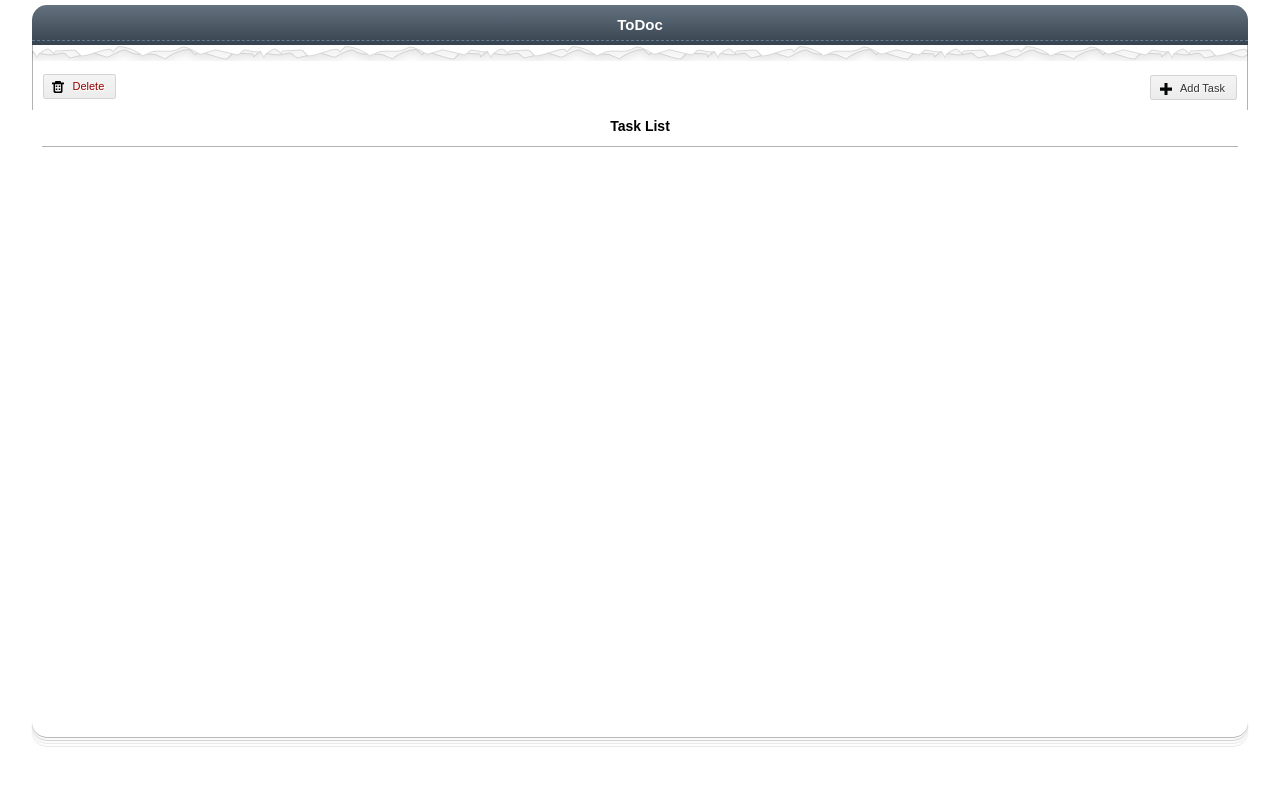
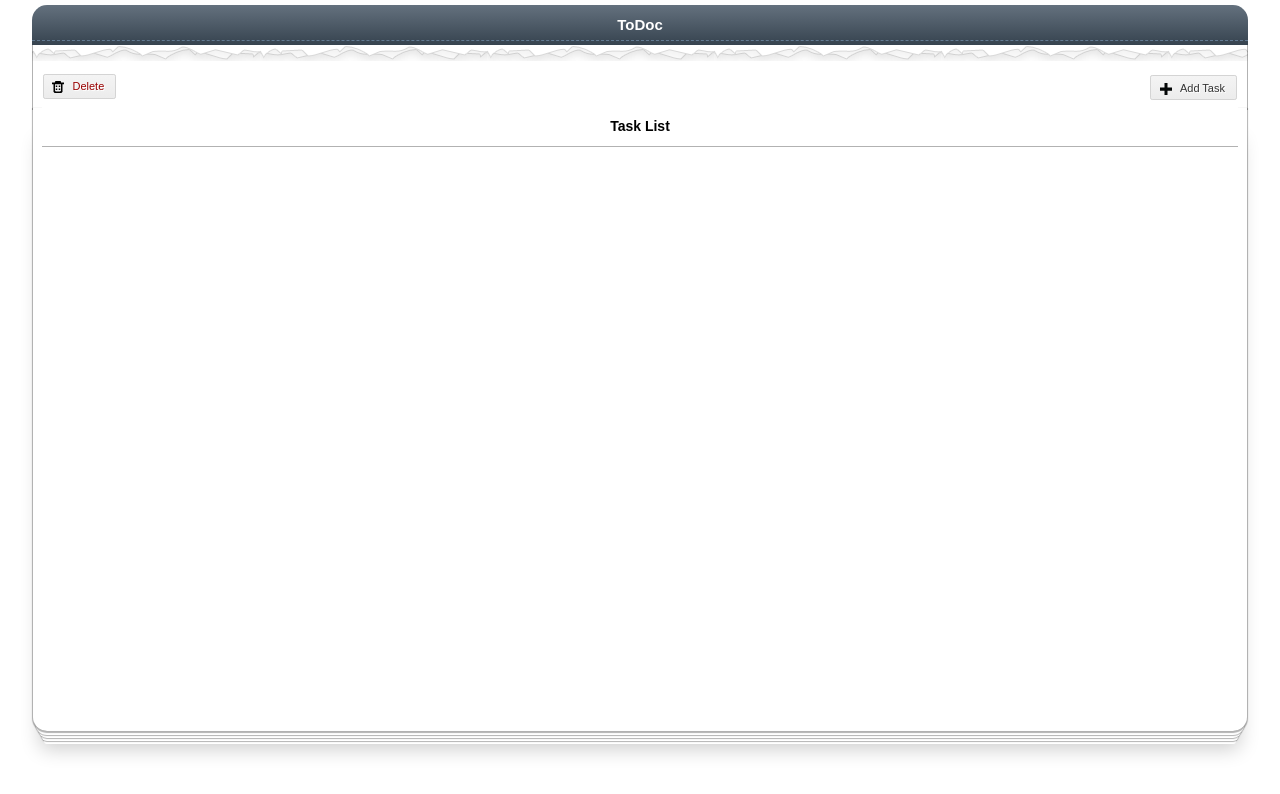
Before and after one commit to vetri02/ToDoc, a plain HTML site: page index.html in a window 1280 px wide. Drawn offline with Linux system fonts and the light colour scheme.

Commit message:
bottom paper effect

```diff
--- a/index.html
+++ b/index.html
@@ -39,10 +39,10 @@
 					<a href="javascript:;" id="save" class="button icon approve save">Save</a>
 				</div>
 			</div>
-			<div class="content" id="content">
+			<div class="content paper" id="content">
 
 			</div>
-			<div class="bottom"></div>
+
 		</div>
 		<script type="text/javascript">
 		var admob_vars = {
```
